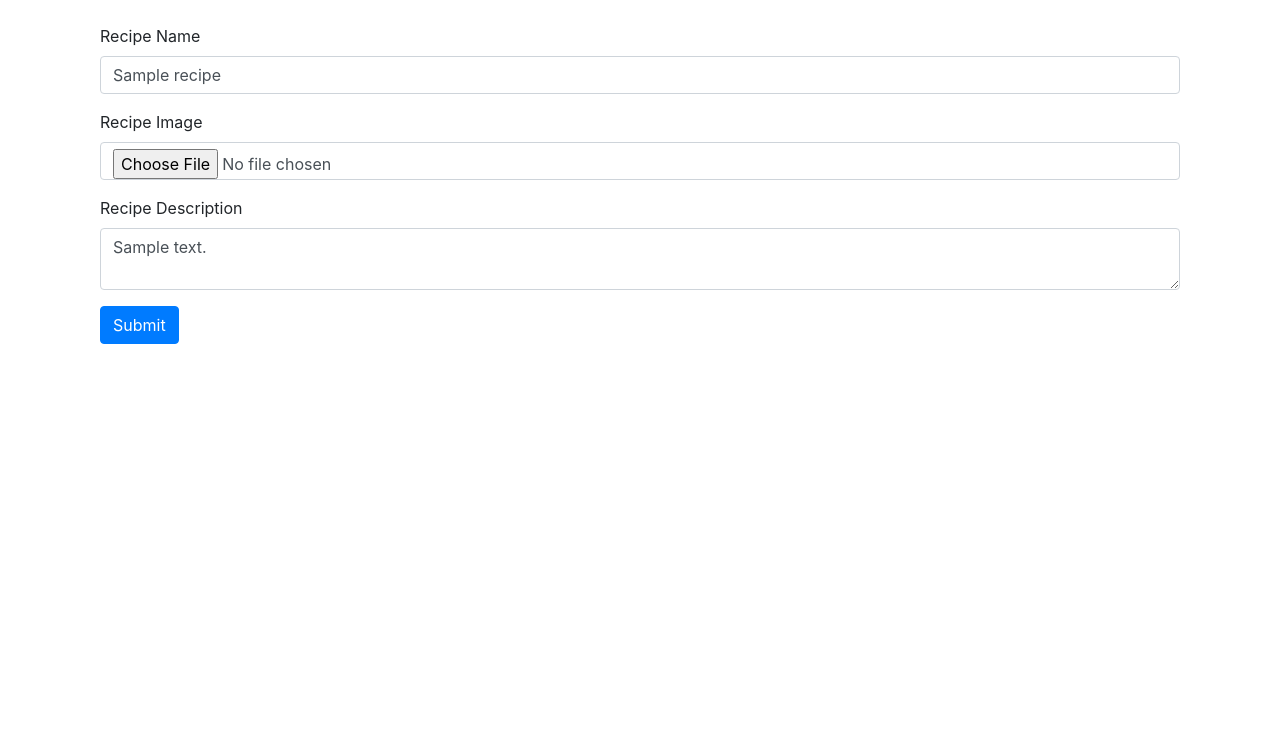
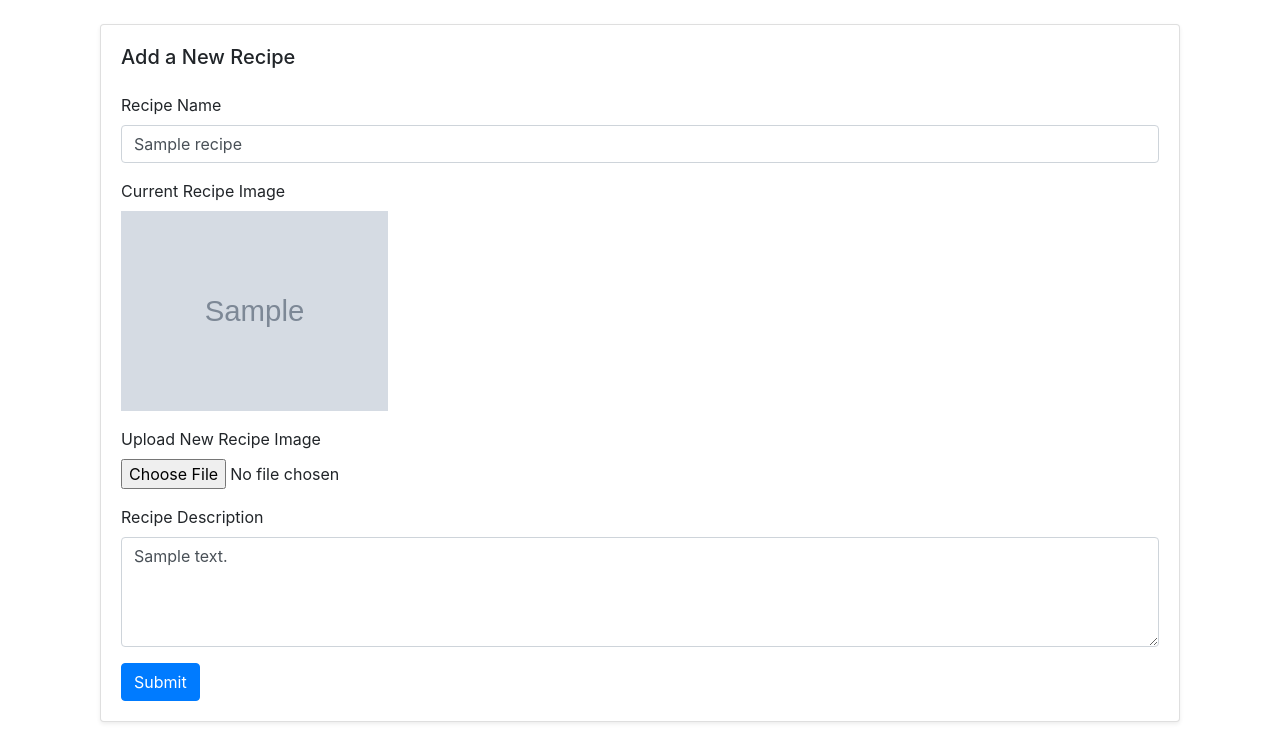
Before and after one commit to Bhaveshkorane/recipeApp, a Django app: page /update/1/ in a window 1280 px wide. Shown: the part 56-800 px from the top of the page. Run offline with Django 5.2, Linux system fonts and the light colour scheme; tables that the repository leaves empty hold one stand-in row (values such as "Sample post"); grey boxes marked "Sample" are stand-in pictures; some libraries are stand-ins or nearby versions.

Commit message:
second commit

```diff
--- a/templates/update.html
+++ b/templates/update.html
@@ -4,20 +4,35 @@
 <div class="container mt-4">
     <form method="post" enctype="multipart/form-data">
         {% csrf_token %}
-        <div class="mb-3">
-            <label for="recipe_name" class="form-label">Recipe Name</label>
-            <input type="text" class="form-control" name="recipe_name" id="recipe_name" value="{{ rec.recipe_name }}">
+        <div class="card shadow-sm">
+            <div class="card-body">
+                <h5 class="card-title mb-4">Add a New Recipe</h5>
+
+                <div class="form-group">
+                    <label for="recipe_name" class="form-label">Recipe Name</label>
+                    <input type="text" class="form-control" name="recipe_name" id="recipe_name" required value="{{ rec.recipe_name }}">
+                </div>
+
+                <div class="form-group">
+                    <label for="current_recipe_image" class="form-label">Current Recipe Image</label><br>
+                    <img src="{{ rec.recipe_image.url }}" alt="Current Recipe Image" style="max-width: 300px; max-height: 200px;">
+                </div>
+
+                <div class="form-group mt-3">
+                    <label for="recipe_image" class="form-label">Upload New Recipe Image</label>
+                    <input type="file" class="form-control-file" name="recipe_image" id="recipe_image" accept="image/*">
+                </div>
+
+
+                <div class="form-group">
+                    <label for="recipe_description" class="form-label">Recipe Description</label>
+                    <textarea class="form-control" name="recipe_description" id="recipe_description" rows="4" required>{{ rec.recipe_description}}</textarea>
+                </div>
+
+                <button type="submit" class="btn btn-primary">Submit</button>
+            </div>
         </div>
-        <div class="mb-3">
-            <label for="recipe_image" class="form-label">Recipe Image</label>
-            <input type="file" class="form-control" name="recipe_image" id="recipe_image" value="{{ rec.recipe_image }}">
-        </div>
-        <div class="mb-3">
-            <label for="recipeDescription" class="form-label">Recipe Description</label>
-            <textarea class="form-control" name="recipe_description" id="recipe_description">{{ rec.recipe_description }}</textarea>
-        </div>
-        <button type="submit" class="btn btn-primary">Submit</button>
-
     </form>
 </div>
+
 {% endblock %}
--- a/vege/views.py
+++ b/vege/views.py
@@ -42,7 +42,9 @@ def delete_recipe(request,id):
 
     querryset=recipes.objects.get(id= id)
     querryset.delete()
-    return redirect('delete_url')
+    return redirect(request.META.get('HTTP_REFERER', '/'))
+
+    #return redirect('/home/')
 
 def update_recipe(request,id):
 
@@ -62,7 +64,8 @@ def update_recipe(request,id):
         querryset.recipe_description=recipe_description
         querryset.save()
 
-        return redirect('recipe_url')
+        return redirect('show_url') #working
+
 
 
     context={'rec':querryset}
```
Also changed, not shown: templates/recipe.html (+26 -20 lines), media/recipe/masala-dosa-recipe-1-1024x1536_ZIVJ9WN.webp (added), media/recipe/masala-dosa-recipe-1-1024x1536_k4LFVi0.webp (added), media/recipe/plain-paratha-recipe_YWSeNU8.webp (added), media/recipe/plain-paratha-recipe_k8UnMF3.webp (added), media/recipe/plain-paratha-recipe_whn5YV2.webp (added), media/recipe/utapa_jOtjga5.JPG (added), media/recipe/utapa_y0PYZCq.JPG (added).
